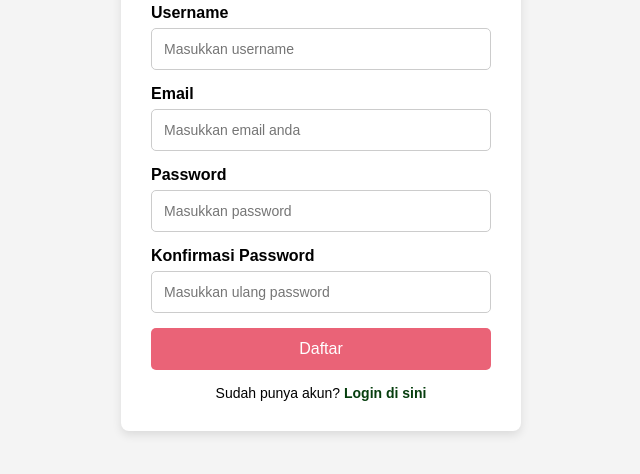
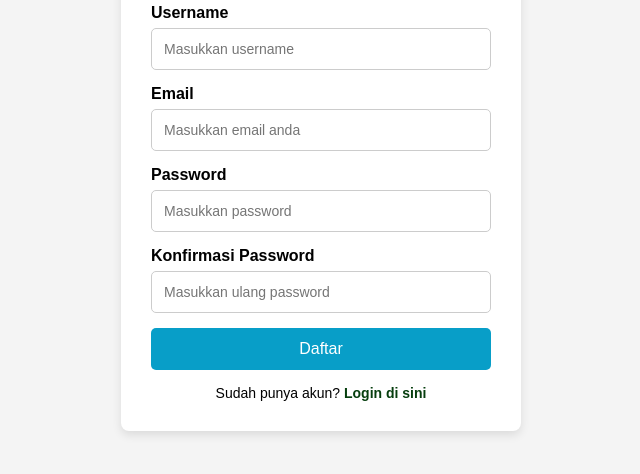
Before and after one commit to Rimmu0700/Uas_Devops, a website: page Code/register.html in a window 1280 px wide. Shown: the part 234-708 px from the top of the page, without its empty margins (319-959 px from the left). Drawn offline with Linux system fonts and the light colour scheme.

Commit message:
perubahan warna pada tombol login

```diff
--- a/Code/register.html
+++ b/Code/register.html
@@ -58,7 +58,7 @@
 
         button {
             width: 100%;
-            background: #ea6377;
+            background: #089ec8;
             color: white;
             border: none;
             padding: 12px;
@@ -68,7 +68,7 @@
         }
 
         button:hover {
-            background: #3b0b15;
+            background: #e70c38;
         }
 
         .login-link {
```
